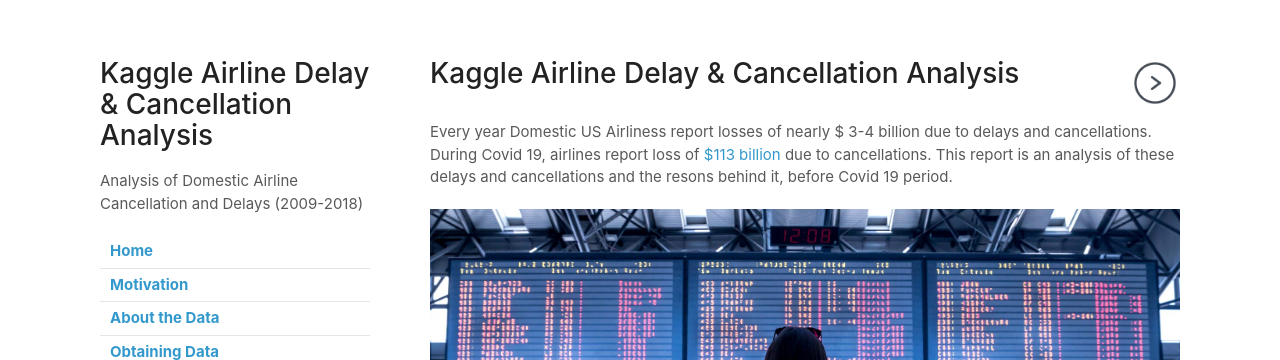
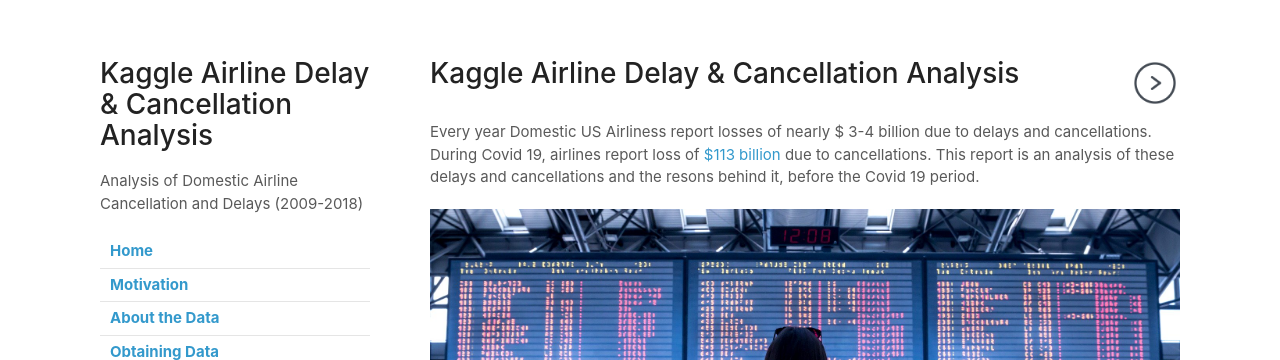
Before and after one commit to ayush-usf/Kaggle-Airline-Data-Analysis, a Jekyll site: the page built from index.md, in a window 1280 px wide. Shown: the top 360 px of the page. Built offline with Jekyll 4.4.1, drawn with Linux system fonts in a browser that asks for light colours.

Commit message:
Update _config.yml

```diff
--- a/_config.yml
+++ b/_config.yml
@@ -1,7 +1,7 @@
 theme: jekyll-theme-minimal
 title: Kaggle Airline Delay & Cancellation Analysis
 description: Analysis of Domestic Airline Cancellation and Delays (2009-2018)
-description_detail: Every year Domestic US Airliness report losses of nearly $ 3-4 billion due to delays and cancellations. During Covid 19, airlines report loss of <a href="https://www.cnn.com/2020/03/05/business/airlines-coronavirus-iata-travel/index.html" target="_blank">$113 billion</a> due to cancellations. This report is an analysis of these delays and cancellations and the resons behind it, before Covid 19 period.
+description_detail: Every year Domestic US Airliness report losses of nearly $ 3-4 billion due to delays and cancellations. During Covid 19, airlines report loss of <a href="https://www.cnn.com/2020/03/05/business/airlines-coronavirus-iata-travel/index.html" target="_blank">$113 billion</a> due to cancellations. This report is an analysis of these delays and cancellations and the resons behind it, before the Covid 19 period.
 
 navigation:
   - title: Home
```
